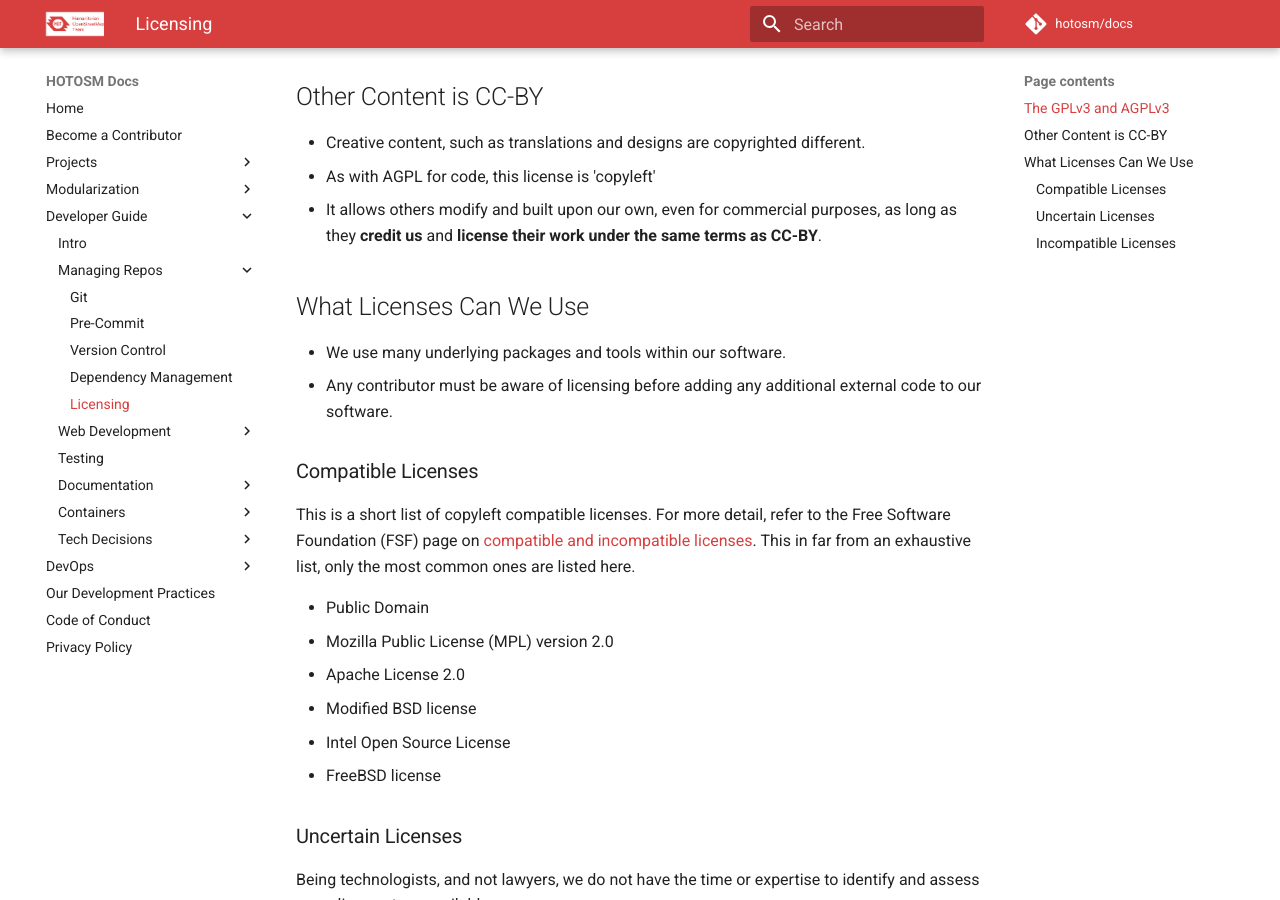
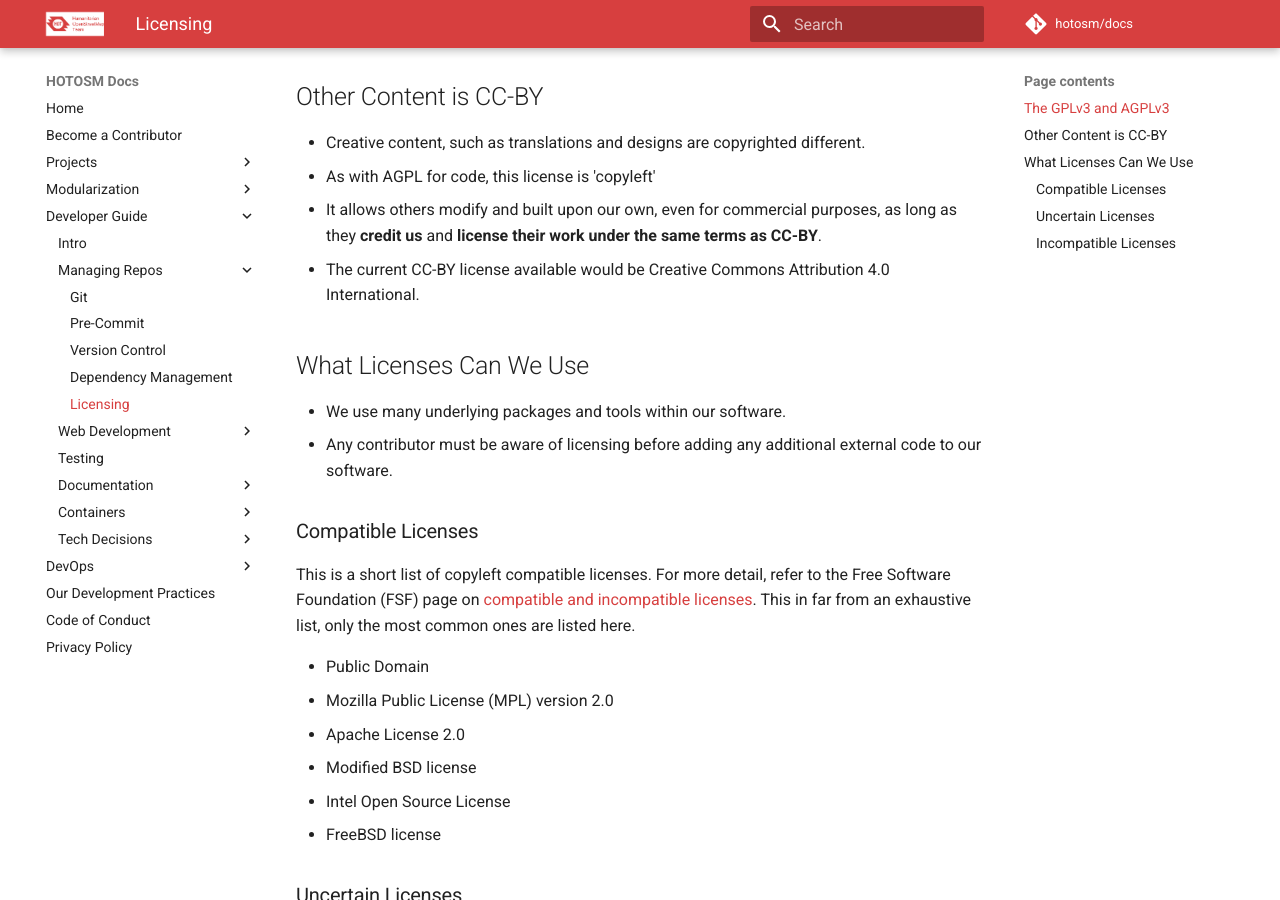
Before and after one commit to hotosm/docs, an MkDocs documentation site: the page built from docs/dev-guide/repo-management/licensing.md, in a window 1280 px wide and 900 px high, scrolled down 932 px. Built offline with MkDocs 1.6.1 and Material for MkDocs 9.7.7, drawn with Linux system fonts in a browser that asks for light colours; comment, search, counter and statistics services are not loaded.

Commit message:
docs: clarify what cc-by means in licensing doc

```diff
--- a/docs/dev-guide/repo-management/licensing.md
+++ b/docs/dev-guide/repo-management/licensing.md
@@ -49,6 +49,8 @@ website), and some older code using the BSD license or pubic domain.
 - It allows others modify and built upon our own, even for commercial
   purposes, as long as they **credit us** and
   **license their work under the same terms as CC-BY**.
+- The current CC-BY license available would be
+  Creative Commons Attribution 4.0 International.
 
 ## What Licenses Can We Use
 
```
